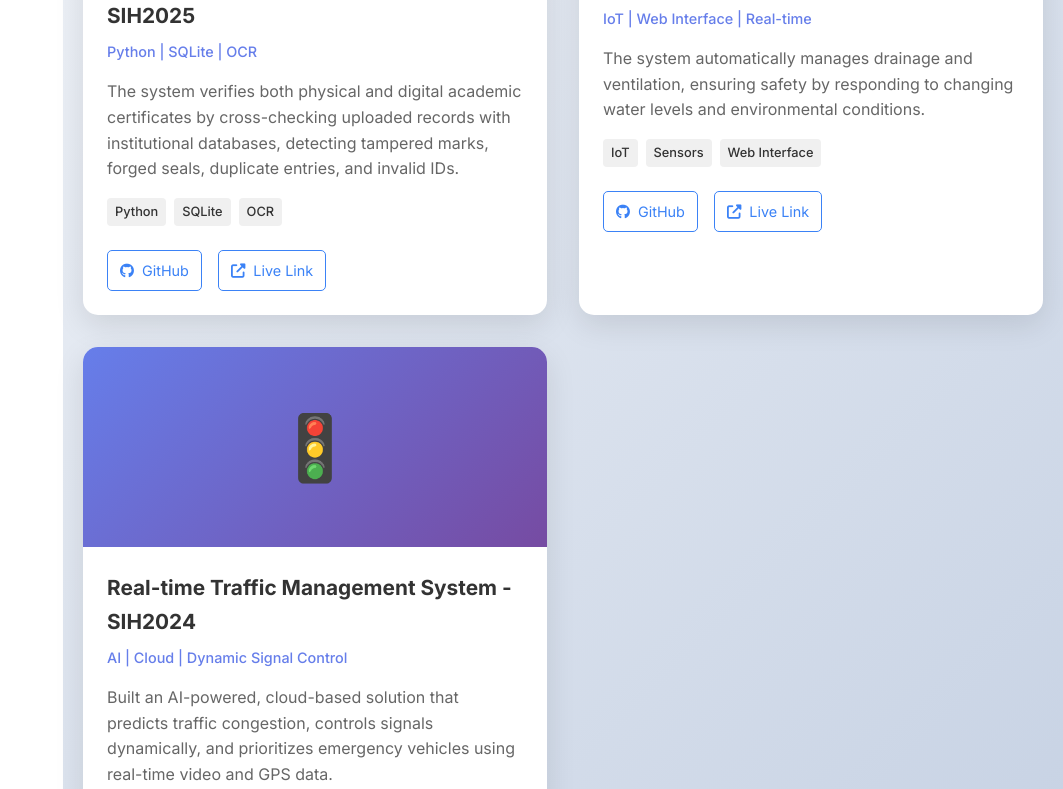
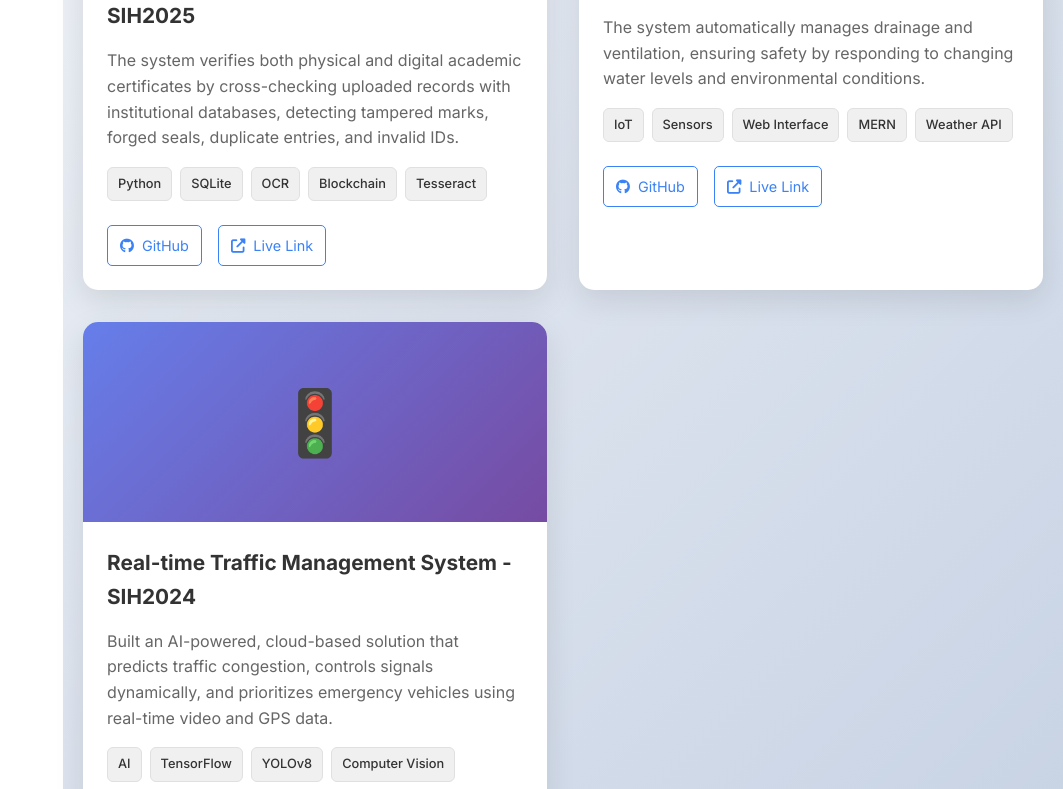
Before and after one commit to madhumitha27V/PORTFOLIO, a React (Create React App) app: page / in a window 1280 px wide. Shown: the part 2660-3449 px from the top of the page, without its empty margins (217-1280 px from the left). Built offline with nearby package versions, Linux system fonts and the light colour scheme.

Commit message:
Fix technology tags visibility in projects - show all technologies instead of limiting to 3

```diff
--- a/src/App.css
+++ b/src/App.css
@@ -640,14 +640,19 @@
   flex-wrap: wrap;
   gap: 0.5rem;
   margin-bottom: 1.5rem;
+  max-height: none;
+  overflow: visible;
 }
 
 .project-tech .tech-tag {
   background: #f0f0f0;
   color: #333;
-  padding: 4px 8px;
+  padding: 6px 10px;
   font-size: 0.8rem;
-  border-radius: 4px;
+  border-radius: 6px;
+  border: 1px solid #e0e0e0;
+  white-space: nowrap;
+  font-weight: 500;
 }
 
 .project-links {
--- a/src/components/Projects.js
+++ b/src/components/Projects.js
@@ -7,7 +7,7 @@
     {
       id: 1,
       title: "Authenticity Validator for Academia - SIH2025",
-      category: "Python | SQLite | OCR",
+      //category: "Python | SQLite | OCR",
       description: "The system verifies both physical and digital academic certificates by cross-checking uploaded records with institutional databases, detecting tampered marks, forged seals, duplicate entries, and invalid IDs.",
       features: [
         "Cross-checking with institutional databases",
@@ -16,7 +16,7 @@
         "Real-time monitoring and forgery detection",
         "Secure data management"
       ],
-      technologies: ["Python", "SQLite", "OCR", "Blockchain", "Machine Learning"],
+      technologies: ["Python", "SQLite", "OCR", "Blockchain","Tesseract"],
       githubLink: "https://github.com/madhumitha27V/CERTIFICATE-VALIDATOR.git",
       liveLink: "#",
       image: "🎓"
@@ -24,7 +24,7 @@
     {
       id: 2,
       title: "Smart Drainage and Monitoring System",
-      category: "IoT | Web Interface | Real-time",
+      //category: "IoT | Web Interface | Real-time",
       description: "The system automatically manages drainage and ventilation, ensuring safety by responding to changing water levels and environmental conditions.",
       features: [
         "Automatic drainage management",
@@ -33,7 +33,7 @@
         "Remote control features",
         "Flood prevention optimization"
       ],
-      technologies: ["IoT", "Sensors", "Web Interface", "Real-time Analytics", "Weather API"],
+      technologies: ["IoT", "Sensors", "Web Interface", "MERN", "Weather API"],
       githubLink: "https://github.com/madhumitha27V/SMART-DRAINAGE-SYSTEM-AND-MONITORING-WITH-WEB-INTERFACE.git",
       liveLink: "#",
       image: "🌊"
@@ -41,7 +41,7 @@
     {
       id: 3,
       title: "Real-time Traffic Management System - SIH2024",
-      category: "AI | Cloud | Dynamic Signal Control",
+      //category: "AI | Cloud | Dynamic Signal Control",
       description: "Built an AI-powered, cloud-based solution that predicts traffic congestion, controls signals dynamically, and prioritizes emergency vehicles using real-time video and GPS data.",
       features: [
         "Real-time traffic prediction",
@@ -50,7 +50,7 @@
         "Centralized React-based dashboard",
         "Cloud-hosted ML models on AWS"
       ],
-      technologies: ["AI", "React", "AWS", "Computer Vision", "Real-time Processing"],
+      technologies: ["AI", "TensorFlow", "YOLOv8", "Computer Vision", "Image Processing"],
       githubLink: "https://github.com/madhumitha27V/REAL-TIME-TRAFFIC-MANAGEMENT-SYSTEM-FOR-DYNAMIC-SIGNAL-CONTROL-AND-EMERGENCY-VEHICLE-PRIORITIZATION.git",
       liveLink: "#",
       image: "🚦"
@@ -89,9 +89,12 @@
                 <p className="project-description">{project.description}</p>
 
                 <div className="project-tech">
-                  {project.technologies.slice(0, 3).map((tech, index) => (
+                  {project.technologies.map((tech, index) => (
                     <span key={index} className="tech-tag">{tech}</span>
                   ))}
+                  {project.technologies.length > 5 && (
+                    <span className="tech-tag more-tech">+{project.technologies.length - 5} more</span>
+                  )}
                 </div>
 
                 <div className="project-links">
```
